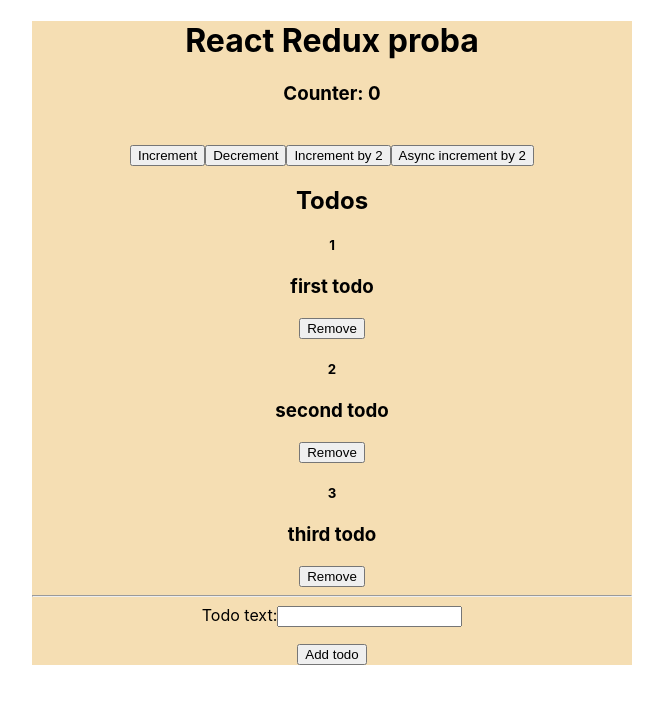
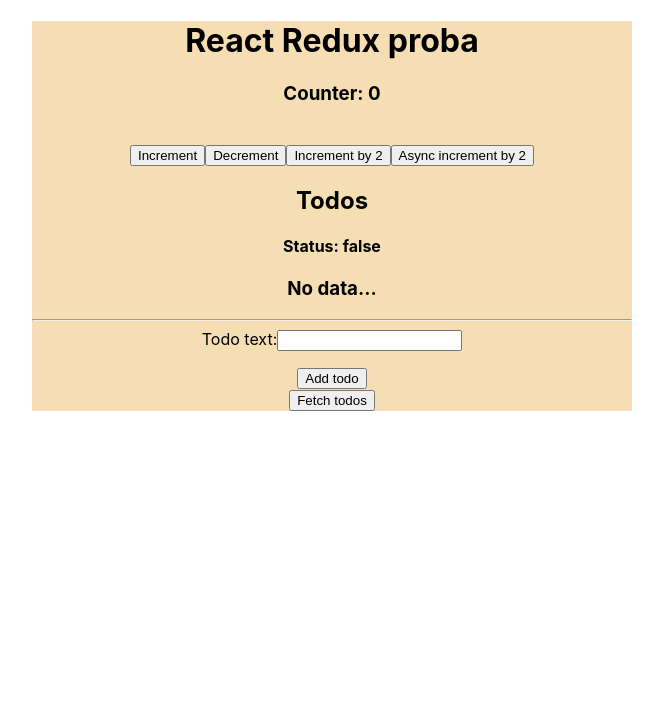
Before and after one commit to AleX77NP/React-CRA-redux-template, a React (Create React App) app: page / in a window 1280 px wide. Shown: the top 704 px of the page, without its empty margins (308-971 px from the left). Built offline with nearby package versions, Linux system fonts and the light colour scheme.

Commit message:
fetch works

```diff
--- a/src/features/todos/Todos.js
+++ b/src/features/todos/Todos.js
@@ -1,7 +1,7 @@
 import React from 'react'
 import {useSelector, useDispatch} from 'react-redux'
-import {removeTodo, selectTodos, addTodo} from './todosSlice'
-import {useState} from 'react'
+import {removeTodo, selectTodos, addTodo, fetchTodos} from './todosSlice'
+import {useState, useEffect} from 'react'
 
 const Todos = () => {
 
@@ -12,20 +12,21 @@
     return (
         <div className="todos">
             <h2>Todos</h2>
+            <h4>Status: {JSON.stringify(todos.loading)}</h4>
             {
-                todos.map(todo => (
+               todos.error !== null ? <h2>Error...</h2> : todos.loading ? <h1>Loading...</h1> : todos.data.length ? todos.data.map(todo => (
                     <div key={todo.id}>
-                    <h5>{todo.id}</h5>
-                    <h3>{todo.text}</h3>
-                    <button onClick={() => dispatch(removeTodo(todo.id))}>Remove</button>
+                        <h2>{todo.title}</h2>
                     </div>
-                ))
+                )) : <h3>No data...</h3>
             }
             <hr />
             <label>Todo text:</label>
             <input type="text" onChange={e => setTodoText(e.target.value)}/>
             <p>{todoText}</p>
-            <button onClick={() => dispatch(addTodo({id: todos.length +1, text: todoText}))}>Add todo</button>
+            <button onClick={() => dispatch(addTodo({id: todos.data.length +1, title: todoText}))}>Add todo</button>
+            <br />
+            <button onClick={() => dispatch(fetchTodos())}>Fetch todos</button>
         </div>
     )
 }
--- a/src/features/todos/todosSlice.js
+++ b/src/features/todos/todosSlice.js
@@ -1,29 +1,50 @@
-import {createSlice} from '@reduxjs/toolkit'
+import {createAsyncThunk, createSlice} from '@reduxjs/toolkit'
+
+export const fetchTodos = createAsyncThunk(
+    'user/todos',
+    async () => {
+    console.log("fetching...")
+    const res = await fetch(`https://jsonplaceholder.typicode.com/todos`)
+    const data = await res.json()
+    console.log(data)
+    return data;
+    }
+);
 
 export const todosSlice  = createSlice({
     name: 'todos',
     initialState: {
-        data: [
-            {id:1, text: "first todo"},
-            {id:2, text: "second todo"},
-            {id:3, text: "third todo"}
-
-        ]
+        data: [],
+        loading: false,
+        error : null
     },
     reducers: {
         addTodo: (state, action) => {
-            const {id, text} = action.payload
-            state.data.push({id, text})
+            const {id, title} = action.payload
+            state.data.push({id, title, completed: false, userId: 1})
         },
         removeTodo: (state, action) => {
             console.log(action.payload)
             state.data = state.data.filter((elem) => elem.id !== action.payload)
+        }
+    },
+    extraReducers: {
+        [fetchTodos.pending]: (state, action) => {
+            state.loading = true
+        },
+        [fetchTodos.fulfilled]: (state, action) => {
+            state.loading = false
+            state.data = action.payload
+        },
+        [fetchTodos.rejected]: (state,action) => {
+            state.loading = false;
+            state.error = action.payload
         }
     }
 })
 
 export const {addTodo, removeTodo} = todosSlice.actions
 
-export const selectTodos = state => state.todos.data
+export const selectTodos = state => state.todos
 
 export default todosSlice.reducer
```
Also changed, not shown: 1 other file (tests, documents, lock files or other folders).
